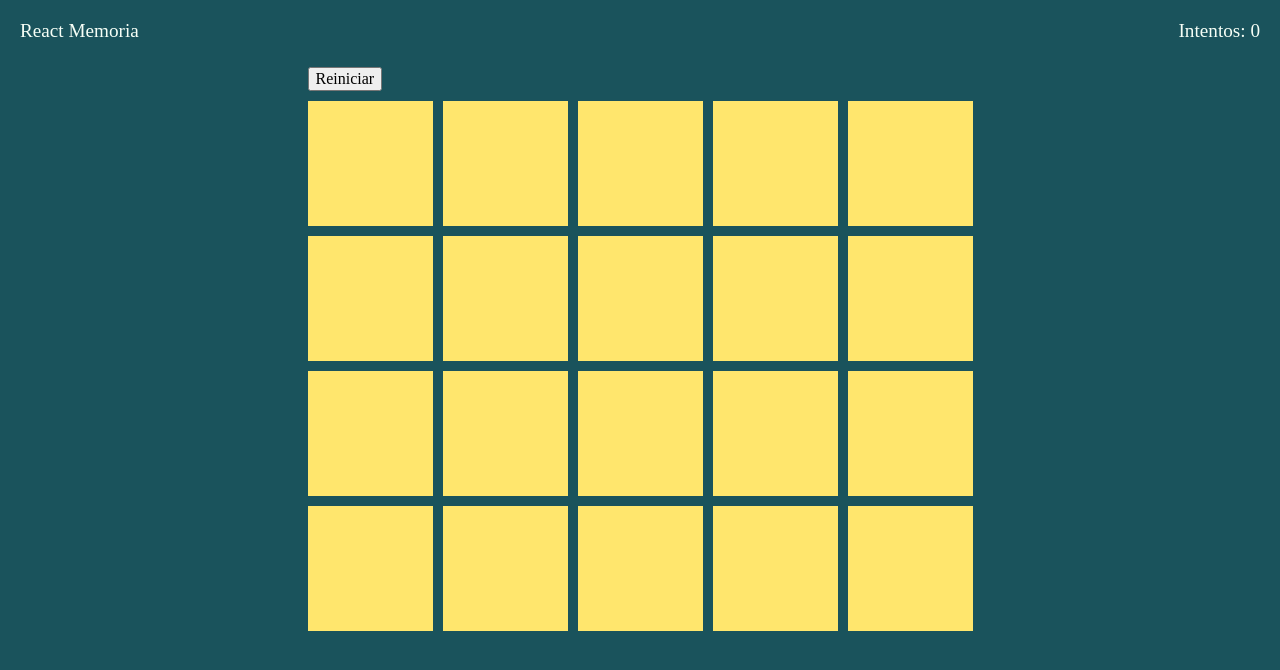
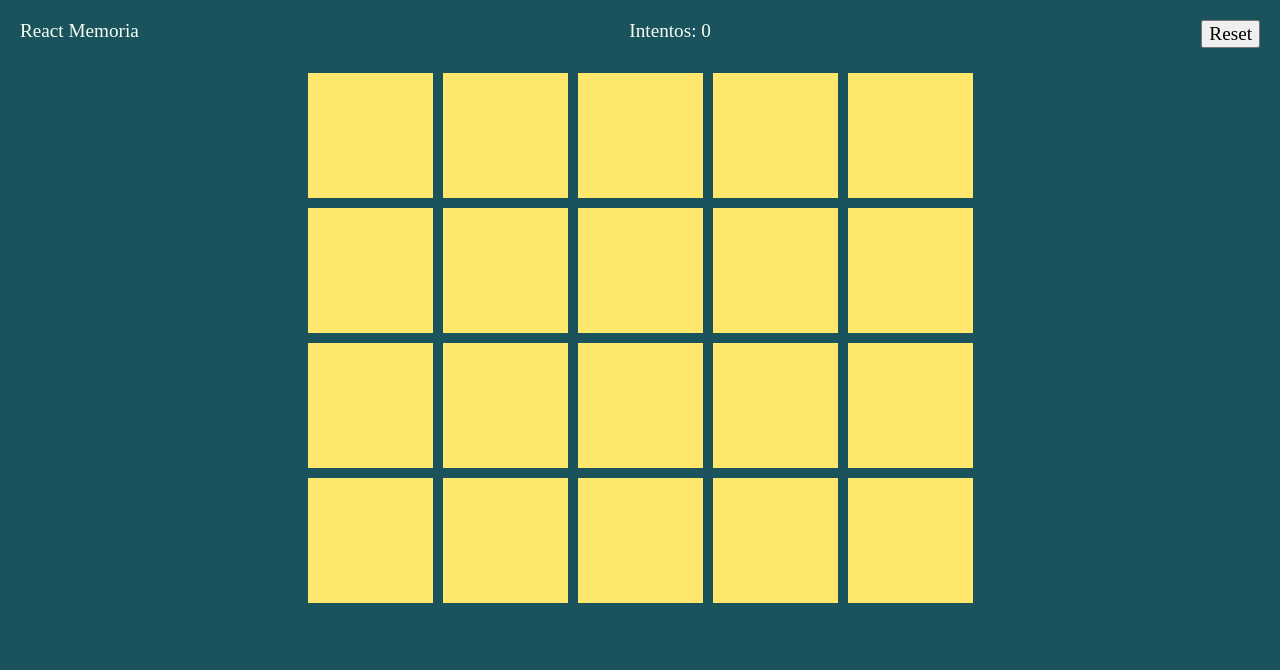
Before and after one commit to gutierreznestor/react-training, a React (Create React App) app: page / in a window 1280 px wide. Shown: the top 670 px of the page. Built offline with nearby package versions, Linux system fonts and the light colour scheme.

Commit message:
Bind functions this. No initialState var. PrevState on setState. Index files

```diff
--- a/src/App.js
+++ b/src/App.js
@@ -1,27 +1,98 @@
 import React from 'react';
 import './App.css';
-import Board from './components/board/Board';
+import Board from './components/board';
+import { initializeBoard } from './components/board/initializeBoard';
 
-const initialState = {
-  attempts: 0
-}
+const {board, items} = initializeBoard();
 
 class App extends React.Component {
   constructor(props) {
     super(props);
-    this.state = initialState;
+    this.state = {
+      board,
+      current: null,
+      items,
+      matched: 0,
+      attempts: 0
+    };
+    this.addAttempt = this.addAttempt.bind(this);
+    this.onResetBoard = this.onResetBoard.bind(this);
+    this.onHandleClick = this.onHandleClick.bind(this);
+    this.flipItem = this.flipItem.bind(this);
+    this.areEquals = this.areEquals.bind(this);
+    this.hasWon = this.hasWon.bind(this);
   }
 
-  addAttempt () {
-    this.setState({
-      attempts: this.state.attempts+1
-    });
+  hasWon (matched, items) {
+    return matched === items;
   }
 
-  resetScore() {
-    this.setState({
-      attempts: 0
-    });
+  addAttempt (match) {
+    const newMatched = match? this.state.matched+1 : this.state.matched;
+    this.setState( prevState => ({
+        attempts: prevState.attempts+1
+    }));
+    if (this.hasWon(newMatched, this.state.items)) {
+        setTimeout(() => {
+            this.onResetBoard();
+        }, 3000);
+    } else {
+        this.setState({
+            matched: newMatched
+        })
+    }
+  }
+
+  onResetBoard () {
+    this.setState(prevState => ({
+        board: prevState.board.map( item => ({...item, isFlipped: false}))
+    }));
+    const {board, items} = initializeBoard()
+    setTimeout(() => {
+        this.setState({
+            board,
+            current: null,
+            items,
+            matched: 0,
+            attempts: 0
+        });
+    }, 1000);
+  }
+
+  flipItem (idx, item) {
+    const board = [...this.state.board];
+    board[idx].isFlipped = !board[idx].isFlipped;
+    board[idx].disabled = !board[idx].disabled;
+    this.setState({board})
+  }
+
+  areEquals (icon1, icon2) {
+    return icon1 === icon2;
+  }
+
+  onHandleClick (idx, icon) {
+    this.flipItem(idx,icon);
+    if (!this.state.current) {
+        this.setState({
+            current: {
+                idx, icon
+            }
+        })
+    } else {
+      let match = false;
+      const areEquals = this.areEquals(this.state.current.icon, this.state.board[idx].icon);
+      if (areEquals) {
+          this.setState({current: null});
+          match = true;
+      } else {
+          setTimeout(() => {
+              this.flipItem(idx);
+              this.flipItem(this.state.current.idx)
+              this.setState({current: null})
+          }, 1200);
+      }
+      this.addAttempt(match);
+    }
   }
 
   render() {
@@ -30,11 +101,16 @@ class App extends React.Component {
         <header className="App-header">
           <div>React Memoria</div>
           <div>Intentos: { this.state.attempts }</div>
+          <div>
+            <button onClick={ this.onResetBoard }>
+              Reset
+            </button>
+          </div>
         </header>
         <div className="container">
           <Board
-            addAttempt={ () => {this.addAttempt()}}
-            resetScore={ () => {this.resetScore()}}
+            board= {this.state.board}
+            handleClick={ this.onHandleClick }
           />
         </div>
       </div>
--- a/src/components/board/Board.js
+++ /dev/null
@@ -1,113 +0,0 @@
-import React from 'react';
-import './Board.css';
-import Item from '../item/Item';
-import { initializeBoard } from './initializeBoard';
-
-const {board, items} = initializeBoard();
-const initialState = {
-    board,
-    current: null,
-    items,
-    matched: 0,
-    attempts: 0
-}
-
-class Board extends React.Component  {
-    constructor(props) {
-        super(props);
-        this.state = initialState;
-        this.waitForAnimation = 1000;
-    }
-
-    addAttempt(match) {
-        const newMatched = match? this.state.matched+1 : this.state.matched;
-        this.setState({
-            attempts: this.state.attempts+1
-        });
-        if (newMatched === this.state.items) {
-            setTimeout(() => {
-                this.resetBoard();
-            }, 3000);
-        } else {
-            this.setState({
-                matched: newMatched
-            })
-        }
-        this.props.addAttempt();
-    }
-
-    areEquals( icon1, icon2 ) {
-        return icon1 === icon2;
-    }
-
-    flipItem (idx) {
-        const board = [...this.state.board];
-        board[idx].isFlipped = !board[idx].isFlipped;
-        board[idx].disabled = !board[idx].disabled;
-        this.setState({board})
-    }
-
-    handleClick (idx, icon) {
-        if (!this.state.current) {
-            this.flipItem(idx);
-            this.setState({
-                current: {
-                    idx, icon
-                }
-            })
-        } else {
-            this.flipItem(idx);
-            const areEquals = this.areEquals(this.state.current.icon, this.state.board[idx].icon);
-            let match = false;
-            if (areEquals) {
-                this.setState({current: null});
-                match = true;
-            } else {
-                setTimeout(() => {
-                    this.flipItem(idx);
-                    this.flipItem(this.state.current.idx)
-                    this.setState({current: null})
-                }, this.waitForAnimation);
-            }
-            this.addAttempt(match);
-        }
-    }
-
-    resetBoard() {
-        this.setState({
-            board: this.state.board.map( item => ({...item, isFlipped: false}))
-        });
-        const {board, items} = initializeBoard()
-        setTimeout(() => {
-            this.setState({
-                board: board,
-                current: null,
-                items,
-                matched: 0
-            });
-        }, this.waitForAnimation);
-        this.props.resetScore();
-    }
-
-    render() {
-        return (<div className="container">
-            <button
-                onClick={ () => this.resetBoard()}
-                className="resetButton">
-                Reiniciar
-            </button>
-            <div className="board">
-            { this.state.board.map( (item, idx) => (
-                <Item key={item.code}
-                    icon={item.icon}
-                    isFlipped={item.isFlipped}
-                    handleClick={() => { if (!item.disabled) this.handleClick (idx,item.icon)}}
-                    match={item.match}
-                />
-            ))}
-            </div>
-        </div>)
-    }
-}
-
-export default Board;
--- /dev/null
+++ b/src/components/board/index.js
@@ -0,0 +1,20 @@
+import React from 'react';
+import './Board.css';
+import Item from '../item';
+
+class Board extends React.Component {
+    render() {
+        return (<div className="container">
+            <div className="board">
+            { this.props.board.map( (item, idx) => (
+                <Item item={item}
+                    key={item.code}
+                    handleClick={ () => !item.disabled? this.props.handleClick(idx,item.icon): undefined }
+                />
+            ))}
+            </div>
+        </div>)
+    }
+}
+
+export default Board;
--- a/src/components/item/Item.js
+++ /dev/null
@@ -1,27 +0,0 @@
-import React from 'react';
-import './Item.css';
-import ReactCardFlip from 'react-card-flip';
-
-class Item extends React.Component  {
-    constructor(props) {
-        super(props);
-        this.state = {
-            isFlipped: false
-        }
-    }
-
-    render() {
-        return (
-        <div>
-            <ReactCardFlip isFlipped={this.props.isFlipped && !this.props.match} >
-                <div className="item" onClick={() => this.props.handleClick()}>
-                </div>
-                <div className="icon" onClick={() => this.props.handleClick()}>
-                    <i className={`fa-5x ${ this.props.icon}`}></i>
-                </div>
-            </ReactCardFlip>
-        </div>)
-    }
-}
-
-export default Item;
--- /dev/null
+++ b/src/components/item/index.js
@@ -0,0 +1,23 @@
+import React from 'react';
+import './Item.css';
+import ReactCardFlip from 'react-card-flip';
+
+class Item extends React.Component  {
+
+    render() {
+        return (
+        <div>
+            <ReactCardFlip isFlipped={this.props.item.isFlipped && !this.props.item.match} >
+                <div className="item"
+                    onClick={ this.props.handleClick }>
+                </div>
+                <div className="icon"
+                    onClick={ this.props.handleClick }>
+                    <i className={`fa-5x ${ this.props.item.icon}`}></i>
+                </div>
+            </ReactCardFlip>
+        </div>)
+    }
+}
+
+export default Item;
```
